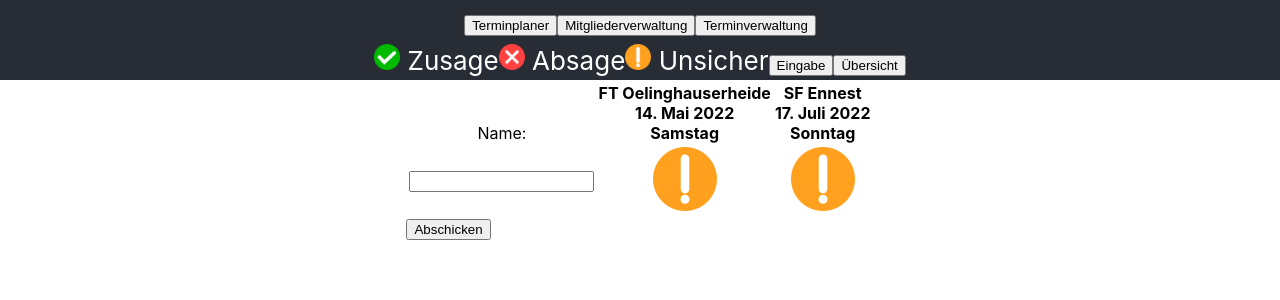
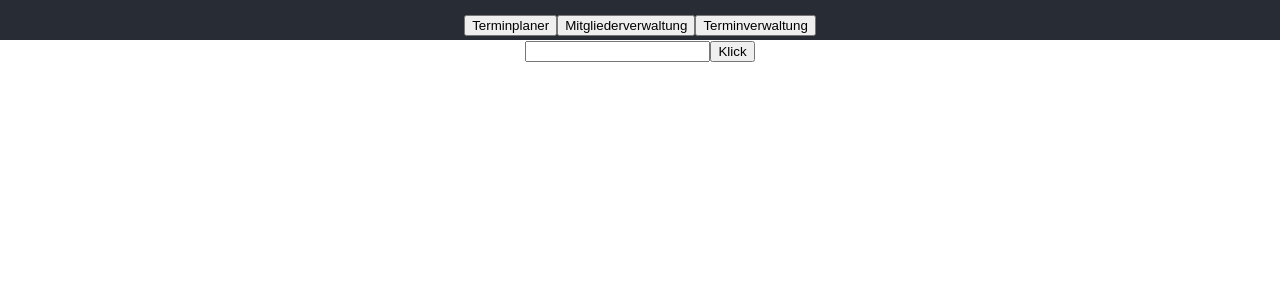
Before and after one commit to Tritolium/spz_planner, a React (Create React App) app: page / in a window 1280 px wide. Shown: the top 300 px of the page. Built offline with nearby package versions, Linux system fonts and the light colour scheme.

Commit message:
added Login View

```diff
--- a/package.json
+++ b/package.json
@@ -13,6 +13,7 @@
     "react-dom": "^18.0.0",
     "react-scripts": "5.0.1",
     "stream": "^0.0.2",
+    "universal-cookie": "^4.0.4",
     "web-vitals": "^2.1.4"
   },
   "scripts": {
--- a/src/App.js
+++ b/src/App.js
@@ -1,8 +1,10 @@
 import './App.css';
-import { useState } from 'react';
+import { useCallback, useEffect, useState } from 'react';
 import Dateplanner from './components/dateplanner/Dateplanner';
 import MemberAdministration from './components/memberadministration/MemberAdministration';
 import DateAdministration from './components/dateadministration/DateAdministration';
+import Login from './components/login/Login';
+import Cookies from 'universal-cookie';
 /*
 if(process.env.NODE_ENV === 'production'){
     import('./App.css')
@@ -10,9 +12,34 @@ if(process.env.NODE_ENV === 'production'){
     import('./App_dev.css')
 }*/import('./App.css')
 
-function App() {
+const cookies = new Cookies()
+
+const App = () => {
 
     const [view, setView] = useState(0)
+    const [api_token, setApi_Token] = useState()
+
+    useEffect(() => {
+        let token = cookies.get('api_token')
+        if(token !== undefined){
+            setApi_Token(token)
+        } else {
+            setView(-1)
+        }
+    }, [api_token])
+
+    const sendLogin = useCallback((name) => {
+        console.log(name)
+        fetch("/api/login.php?name=" + name, {
+            method: "GET"
+        }).then((res) => {
+            if(res.status === 200){
+                res.json().then((json) => {
+                    console.log(json)
+                })
+            }
+        })
+    }, [])
 
     const navigate = (e) => {
         switch(e.target.id){
@@ -38,14 +65,21 @@ function App() {
                     <button type='button' id='main_button_2' onClick={navigate}>Terminverwaltung</button>
                 </nav>
             </header>
-            <View view={view}/>
+            <View view={view} sendLogin={sendLogin}/>
         </div>
     );
 }
 
 const View = (props) => {
+
+    const sendLogin = useCallback((name) => {
+        props.sendLogin(name)
+    }, [props])
+
     switch(props.view){
     default:
+    case -1:
+        return(<Login sendLogin={sendLogin}/>)
     case 0:
         return(<Dateplanner />)
     case 1:
--- /dev/null
+++ b/src/components/login/Login.js
@@ -0,0 +1,24 @@
+import { useCallback, useState } from "react"
+
+const Login = (props) => {
+
+    const [name, setName] = useState("")
+
+    const sendLogin = useCallback((e) => {
+        e.preventDefault()
+        props.sendLogin(name)
+    }, [name, props])
+
+    const onChange = (e) => {
+        setName(e.target.value)
+    }
+
+    return(
+        <form onSubmit={sendLogin}>
+            <input type="text" onChange={onChange}></input>
+            <button type="submit">Klick</button>
+        </form>
+    )
+}
+
+export default Login
```
Also changed, not shown: 2 other files (tests, documents, lock files or other folders).
